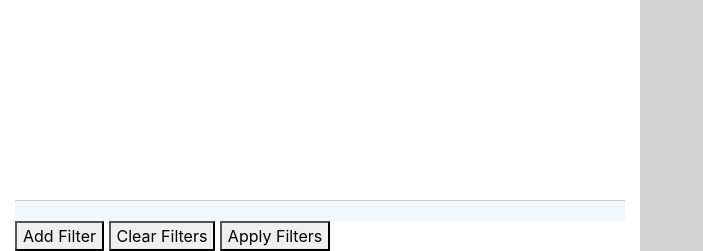
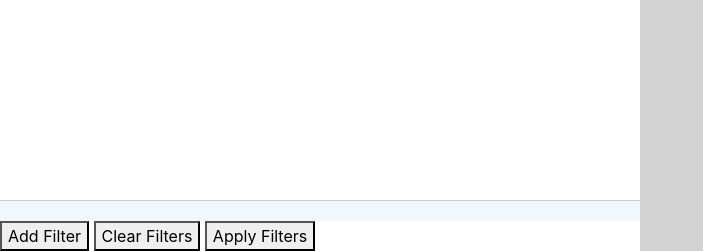
Before and after one commit to tnaccarato/Vis-PheWAS, a Django app: page / in a window 1280 px wide. Shown: the part 549-800 px from the top of the page, without its empty margins (0-703 px from the left). Run offline with Django 5.2, Linux system fonts and the light colour scheme; some libraries are stand-ins or nearby versions.

Commit message:
Remove padding from sigma container

```diff
--- a/vis_phewas/static/mainapp/css/index.css
+++ b/vis_phewas/static/mainapp/css/index.css
@@ -14,6 +14,10 @@ html, body, .container-fluid {
     display: flex;
     align-items: center;
     justify-content: center;
+}
+
+.col-md-6.left-column {
+    padding: 0;
 }
 
 #sigma-container {
```
